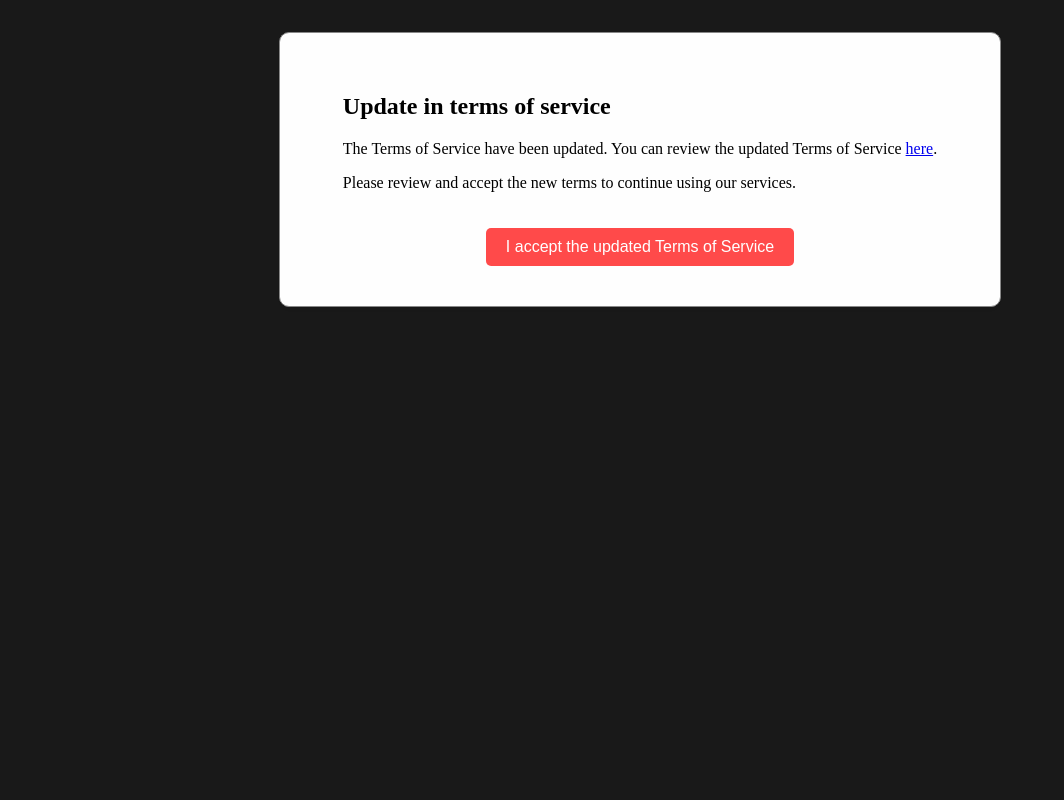
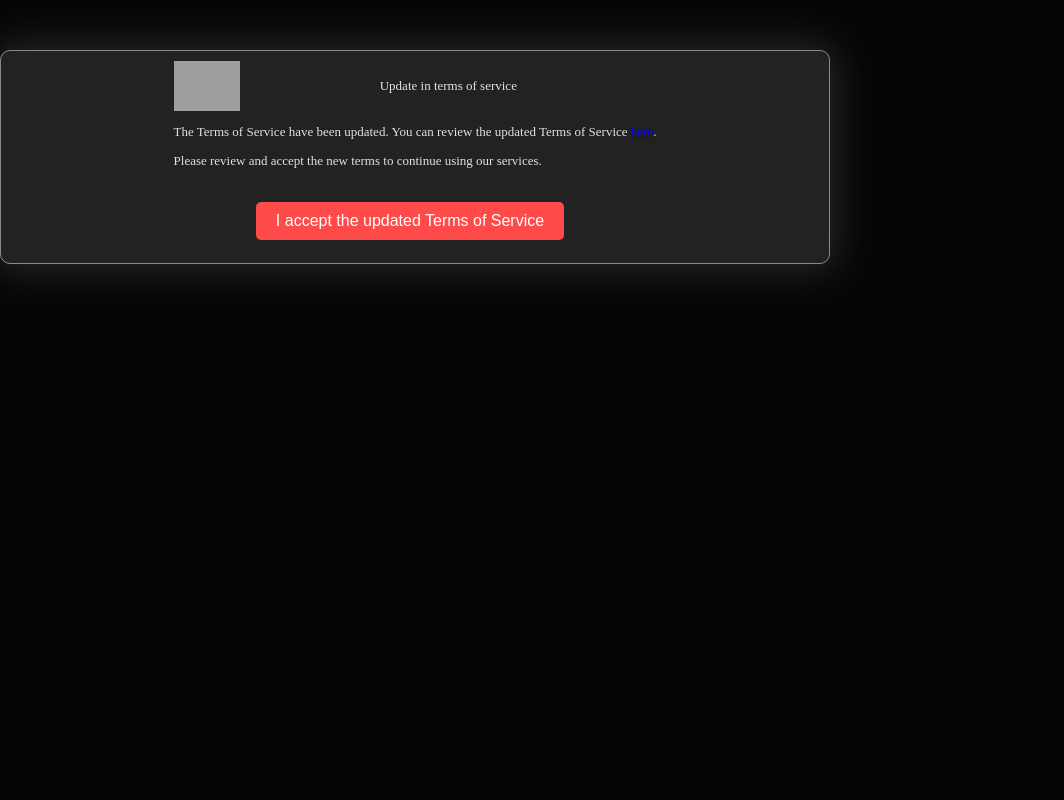
Before and after one commit to joaquin03/the_underground, a PHP site: page /modules/legal/legal_model_users.php in a window 1280 px wide. Shown: the whole page, without its empty margins (0-1064 px from the left). Run offline with PHP 8.4, Linux system fonts and the light colour scheme; grey boxes are pictures that could not be loaded.

Commit message:
change legal modals

```diff
--- a/modules/legal/legal_model_users.php
+++ b/modules/legal/legal_model_users.php
@@ -1,30 +1,45 @@
 <style>
   .modal {
-    display: block; /* Show by default */
-    position: fixed; /* Stay in place */
-    z-index: 999; /* Sit on top */
+
+    display: block;
+    position: fixed;
+    z-index: 999;
     left: 0;
     top: 0;
-    width: 100%; /* Full width */
-    height: 100%; /* Full height */
-    overflow: auto; /* Enable scroll if needed */
-    background-color: rgba(0,0,0,0.9); /* Black w/ opacity */
+    width: 100%;
+    height: 100%;
+    overflow: auto;
+    background-color: rgba(0,0,0,0.98);
+    font-size: 13px;
   }
 
   .modal-content {
-    background-color: #fefefe;
-    margin: auto; /* Centered horizontally and vertically */
-    padding: 40px;
+    margin-top: 50px;
+    padding: 10px 30px;
     border: 1px solid #888;
-    width: 50%; /* Adapt to the screen size */
-    height: auto; /* Adapt content height */
-    border-radius: 10px; /* Rounded corners */
-    box-shadow: 0 4px 8px rgba(0,0,0,0.1); /* Shadow for 3D effect */
+    width: 60%;
+    height: auto;
+    border-radius: 10px;
     display: flex;
     flex-direction: column;
     justify-content: center;
     align-items: center;
-    margin-top: 2rem;
+    background: #222;
+    color: #e2e2e2;
+    box-shadow: 0 0 40px 5px rgba(255,255,255,.15);
+  }
+  .modal .title-container {
+    display: flex;
+    text-align: center;
+    margin: auto;
+  }
+  .modal .title-container .logo{
+    height: 50px;
+  }
+  .modal .title-modal {
+    text-align: center;
+    display: block;
+    margin: auto;
   }
 
   .modal-content p, .modal-content ul {
@@ -35,13 +50,50 @@
     padding: 10px 20px;
     margin-top: 20px;
     cursor: pointer; /* Pointer/hand icon */
+
     border: none; /* No border */
     border-radius: 5px; /* Rounded corners for the button */
     font-size: 16px; /* Larger font size */
+  }
+  .agree{
+    flex: 1;
+    margin-right: 10px;
+    background-color: #FF4A4A;
     color: #FFF;
-    float: right;
-    background-color: #FF4A4A;
+    border: none;
+    border-radius: 5px;
+    padding: 10px;
+    font-size: 16px;
+    cursor: pointer;
+  }
+  .disagree{
+    flex: 1;
+    background-color: #454545;
+    color: white;
+    border: none;
+    border-radius: 5px;
+    adding: 10px;
+    font-size: 16px;
+    cursor: pointer;
+  }
+  .modal-content button:hover {
+    opacity: 0.8; /* Slightly see-through */
+  }
 
+  .logo-image {
+    display: inline-block;
+    background-image: url(/images/layout/logo_under.png);
+
+    float: left;
+
+    width: 29px;
+    height: 84px;
+    margin: 0px;
+  }
+  @media (max-width: 768px) {
+    .modal-content {
+     width: 80%;
+    }
   }
 
   .modal-content button:hover {
@@ -57,13 +109,16 @@
   <div class="modal-dialog" role="document">
     <div class="modal-content">
       <div class="modal-header">
-        <h2 class="modal-title" id="memberModalLabel">Update in terms of service</h2>
+        <span class="title-container">
+          <img src="/images/layout/logo_under.png" class="logo">
+          <span class="title-modal">Update in terms of service</span>
+        </span>
         <p>The Terms of Service have been updated. You can review the updated Terms of Service <a target="_blank" href="/?mod=legal&file=terms">here</a>.</p>
         <p>Please review and accept the new terms to continue using our services. </p>
       </div>
       <div class="modal-body">
         <form id="updateMemberForm" method="post" action="/?mod=legal&file=tos_accept">
-          <button type="submit" class="btn btn-primary">I accept the updated Terms of Service</button>
+          <button type="submit" class="agree">I accept the updated Terms of Service</button>
         </form>
       </div>
     </div>
```
Also changed, not shown: modules/legal/legal_modal.php (+61 -32 lines), templates/legal/privacy.htm (+18 -3 lines).
